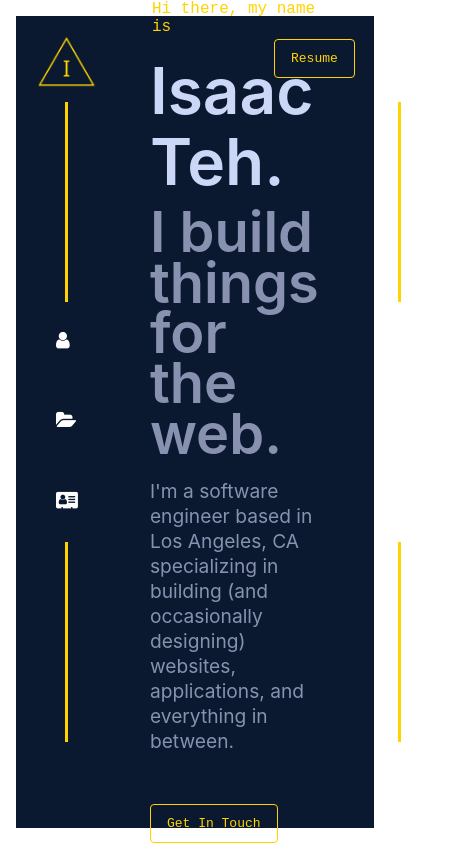
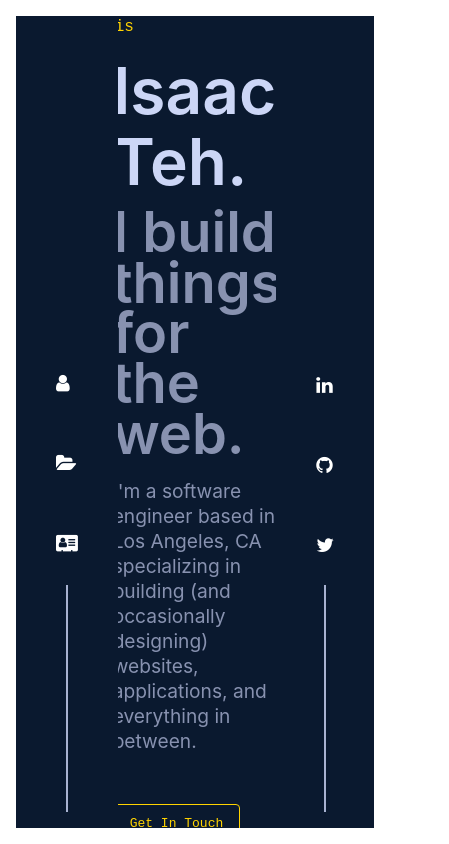
Before and after one commit to isaacxw/isaacteh-v2, a Next.js app: page / in a window 390 px wide. Shown: the whole page, 449 px wide, since content can reach past the window. Built offline with nearby package versions, Linux system fonts and the light colour scheme.

Commit message:
Adjust layout for responsiveness

```diff
--- a/src/components/layout.js
+++ b/src/components/layout.js
@@ -10,7 +10,6 @@ const StyledContainer = styled.div`
     margin: 0;
     background: var(--navy);
     border: 1rem solid white;
-    border-radius: 1rem;
     display: flex;
 
     @media (max-width: 375px) {
@@ -20,10 +19,17 @@ const StyledContainer = styled.div`
     }
 `;
 
+const StyledHeader = styled.div`
+    height: 10vh;
+    background: var(--navy);
+    z-index: 2;
+`;
+
 const StyledNav = styled.nav`
     display: flex;
     flex: 1 1;
     margin: 0;
+    overflow: none;
 `;
 
 const StyledContent = styled.main`
@@ -31,12 +37,22 @@ const StyledContent = styled.main`
     justify-content: center;
     flex: 5 5;
     padding: 0;
+    overflow: scroll;
+
+    -ms-overflow-style: none; /* Internet Explorer 10 */
+    scrollbar-width: none; /* Firefox */
+
+    /* Hides the scrollbar from view */
+    ::-webkit-scrollbar {
+        width: 0;
+    }
 `;
 
 const StyledSocials = styled.nav`
     display: flex;
     justify-content: flex-end;
     flex: 1 1;
+    overflow: none;
 `;
 
 const Layout = ({ children, title = "Isaac Teh", location }) => {
@@ -50,6 +66,9 @@ const Layout = ({ children, title = "Isaac Teh", location }) => {
             </Head>
 
             <StyledContainer>
+                <StyledHeader>
+
+                </StyledHeader>
                 <StyledNav>
                     <Navbar />
                 </StyledNav>
--- a/src/components/navbar.js
+++ b/src/components/navbar.js
@@ -5,27 +5,27 @@ import styled from 'styled-components';
 const NavItems = styled.div`
     display: flex;
     flex-direction: column;
-    justify-content: center;
+    justify-content: flex-end;
     margin: 1rem;
-    padding: 1.5rem;
+    padding: 1.5rem 1.5rem 0 1.5rem;
     line-height: 5rem;
 
-    &:before {
+    /* &:before {
         content: '';
         display: block;
         width: 3px;
         height: 200px;
         margin: 0 auto;
         background-color: var(--yellow);
-    }
+    } */
 
     &:after {
         content: '';
         display: block;
-        width: 3px;
-        height: 200px;
+        width: 2px;
+        height: 30%;
         margin: 0 auto;
-        background-color: var(--yellow);
+        background-color: var(--light-slate);
     }
 
     @media (max-width: 375px) {
@@ -40,10 +40,7 @@ const NavItems = styled.div`
 `;
 
 const StyledLogo = styled.a`
-    position: absolute;
-    top: 0.3rem;
-    left: 0.15rem;
-    margin: 2rem;
+    display: none;
 `;
 
 const NavItem = styled.div`
@@ -70,7 +67,7 @@ const Navbar = ({ isHome }) => {
 
                 <NavItem>
                     <Link href="/about">
-                        <a>
+                        <a alt="About">
                             <i className="fa fa-user"></i>
                         </a>
                     </Link>
--- a/src/components/sections/about.js
+++ b/src/components/sections/about.js
@@ -52,7 +52,7 @@ const StyledText = styled.div`
             font-size: var(--fz-xs);
 
             &:before {
-                content: '->';
+                content: '→';
                 position: absolute;
                 left: 0;
                 color: #FFD300;
--- a/src/components/sections/experience.js
+++ b/src/components/sections/experience.js
@@ -242,12 +242,14 @@ const Experience = () => {
         {
             "name": "WalkieTalkie",
             "description": "The WalkieTalkie project is a CMS platform that caters towards personalized chatbot behavior.",
-            "stack": ["Python", "React", "Typescript"]
+            "stack": ["Python", "React", "Typescript"],
+            "links": ["https://github.com/csun-it/walkietalkie"]
         },
         {
             "name": "isaacteh-v2",
             "description": "My personal website, built with React, CSS-in-JS, Next.js, and deployed with Vercel",
-            "stack": ["React", "Next.js", "Vercel"]
+            "stack": ["React", "Next.js", "Vercel"],
+            "links": ["https://github.com/isaacxw/isaacteh-v2", "#"]
         }
     ]
 
@@ -305,7 +307,7 @@ const Experience = () => {
                                         <i className="fa fa-folder"></i>
                                     </a>
                                     <div className="links">
-                                        <a href="#" aria-label="Github Link">
+                                        <a href={projects[project].links} aria-label="Github Link">
                                             <i className="fa fa-github"></i>
                                         </a>
                                         <a href="#" aria-label="External Link">
--- a/src/components/socials.js
+++ b/src/components/socials.js
@@ -3,28 +3,28 @@ import styled from 'styled-components';
 const StyledSocialList = styled.div`
     display: flex;
     flex-direction: column;
-    justify-content: center;
+    justify-content: flex-end;
     margin: 1rem;
-    padding: 1.5rem;
+    padding: 1.5rem 1.5rem 0 1.5rem;
     list-style: none;
     line-height: 5rem;
 
-    &:before {
+    /* &:before {
         content: '';
         display: block;
         width: 3px;
         height: 200px;
         margin: 0 auto;
         background-color: #FFD300;
-    }
+    } */
 
     &:after {
         content: '';
         display: block;
-        width: 3px;
-        height: 200px;
+        width: 2px;
+        height: 30%;
         margin: 0 auto;
-        background-color: #FFD300;
+        background-color: var(--light-slate);
     }
 `;
 
@@ -34,6 +34,7 @@ const StyledSocialItem = styled.div`
 `;
 
 const StyledResumeBtn = styled.div`
+    display: none;
     position: absolute;
     top: 1rem;
     right: 2.2rem;
```
